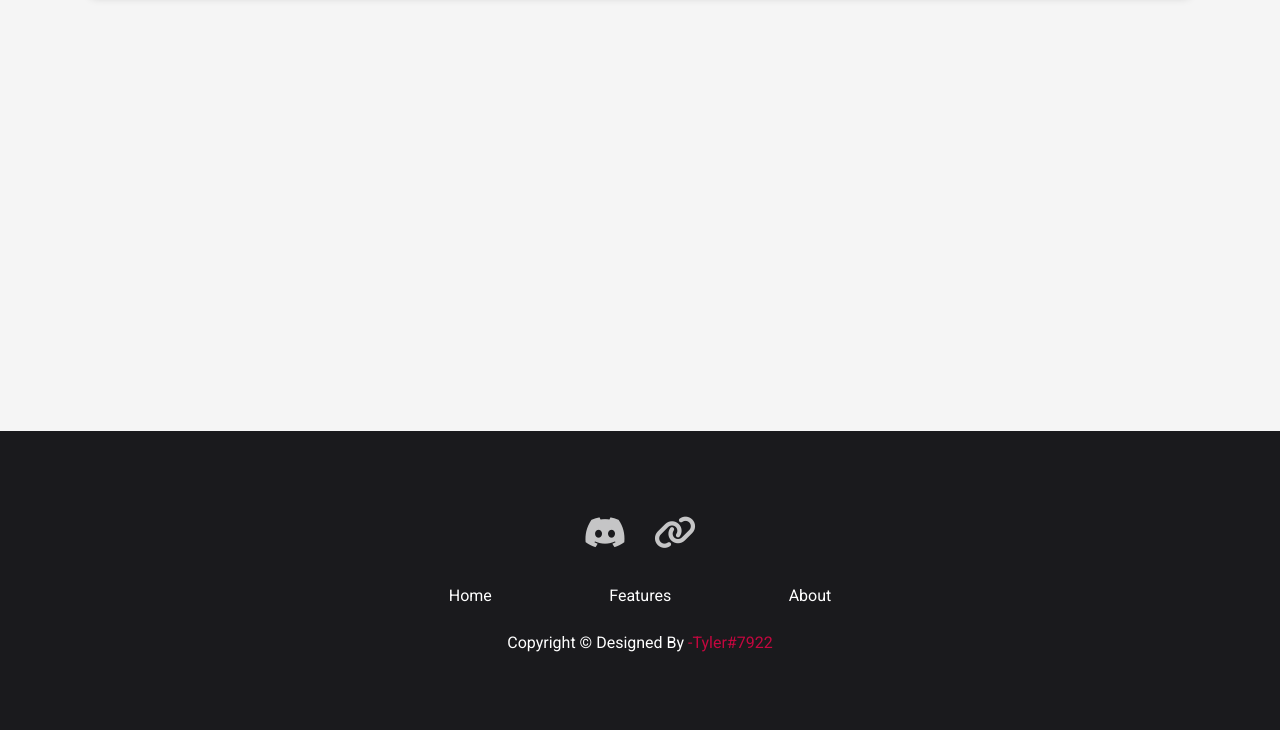
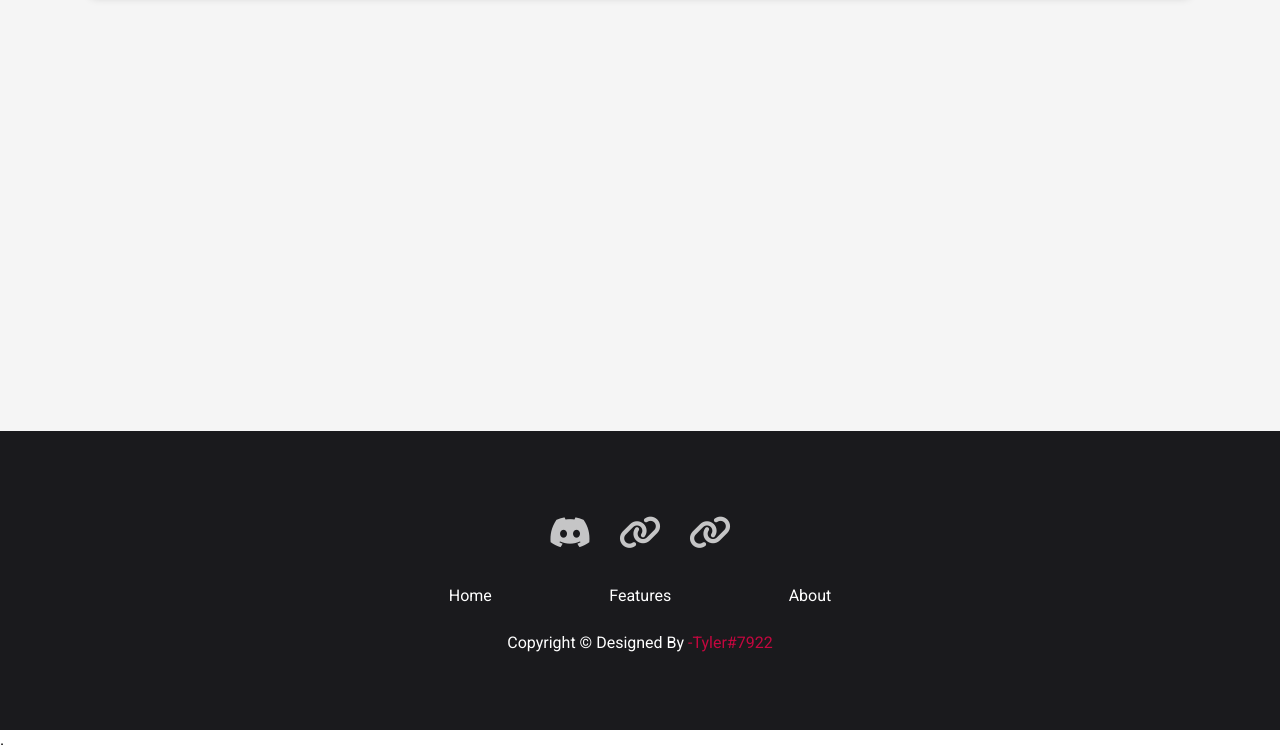
Before and after one commit to itstylerrr/Valiant, a website: page Website/index.html in a window 1280 px wide. Shown: the part 2049-2798 px from the top of the page. Drawn offline with Linux system fonts and the light colour scheme.

Commit message:
🌐 add link to website

```diff
--- a/Website/index.html
+++ b/Website/index.html
@@ -312,6 +312,7 @@
              ><i class="fab fa-discord"></i
                ></a>
            <a class="footer__socials-link" href="https://media.discordapp.net/attachments/989386136940056626/989386385930739742/valiantlogo-green.png"><i class="fas fa-link"></i></a>
+           <a class="footer__socials-link" href="https://media.discordapp.net/attachments/989386136940056626/989386385930739742/valiantlogo-green.png"><i class="fas fa-link"></i></a>
          </div>
          <div class="footer__list">
            <a href="#" class="footer__link link__hover-effect--purple">Home</a>
@@ -332,3 +333,4 @@
     </footer>
   </body>
 </html>
+.
```
